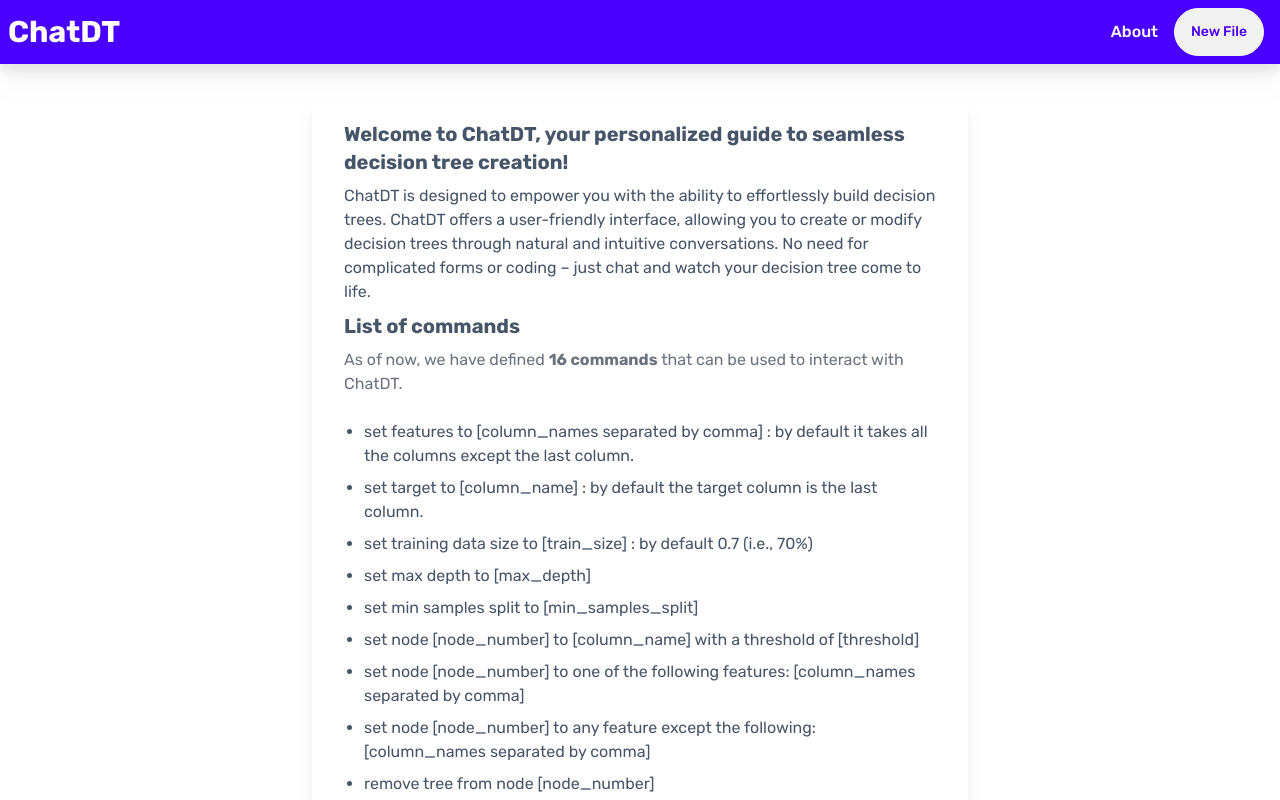
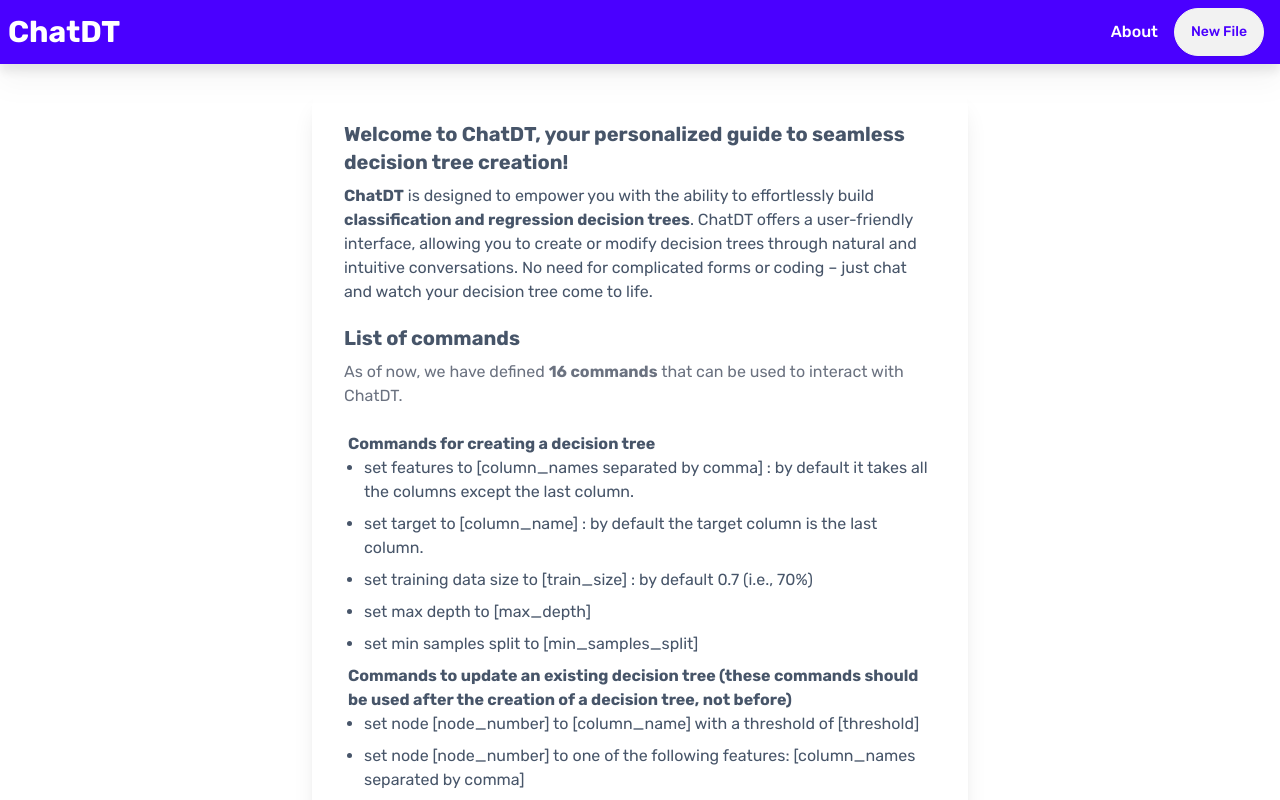
Before and after one commit to chokkipaterne/ChatDT, a React (Create React App) app in the folder client/: page /about in a window 1280 px wide. Built offline with nearby package versions, Linux system fonts and the light colour scheme.

Commit message:
style the about page

```diff
--- a/client/src/components/Instructions.jsx
+++ b/client/src/components/Instructions.jsx
@@ -28,9 +28,43 @@
       <div className='pt-4 pl-3'>
         <ul className='list-disc pl-2'>
           {instructionsArray.map((instruction, index) => (
-            <li key={index} className='mb-2'>
-              {instruction}
-            </li>
+            <>
+              {index === 0 && (
+                <p className='-ml-4'>
+                  <b>Commands for creating a decision tree</b>
+                </p>
+              )}
+              {index === 5 && (
+                <p className='-ml-4'>
+                  <b>
+                    Commands to update an existing decision tree (these commands
+                    should be used after the creation of a decision tree, not
+                    before)
+                  </b>
+                </p>
+              )}
+              {index === 9 && (
+                <p className='-ml-4'>
+                  <b>
+                    Commands to update the layout of an existing decision tree
+                    (these commands should be used once the user is satisfied
+                    about the generated decision tree but just wants to change
+                    the look and feel of the generated decision tree)
+                  </b>
+                </p>
+              )}
+              {index === 15 && (
+                <p className='-ml-4'>
+                  <b>
+                    This command should be called to create or update a decision
+                    tree after the user sets up its settings/constraints.
+                  </b>
+                </p>
+              )}
+              <li key={index} className='mb-2'>
+                {instruction}
+              </li>
+            </>
           ))}
         </ul>
       </div>
--- a/client/src/pages/AboutPage.jsx
+++ b/client/src/pages/AboutPage.jsx
@@ -9,13 +9,16 @@
             Welcome to ChatDT, your personalized guide to seamless decision tree
             creation!
           </h2>
-          <p>
-            ChatDT is designed to empower you with the ability to effortlessly
-            build decision trees. ChatDT offers a user-friendly interface,
-            allowing you to create or modify decision trees through natural and
-            intuitive conversations. No need for complicated forms or coding –
-            just chat and watch your decision tree come to life.
+          <p className='mb-3'>
+            <b>ChatDT</b> is designed to empower you with the ability to
+            effortlessly build{' '}
+            <b>classification and regression decision trees</b>. ChatDT offers a
+            user-friendly interface, allowing you to create or modify decision
+            trees through natural and intuitive conversations. No need for
+            complicated forms or coding – just chat and watch your decision tree
+            come to life.
           </p>
+
           <Instructions />
           <p className='text-xl font-semibold'>Contact us</p>
           <p>
```
